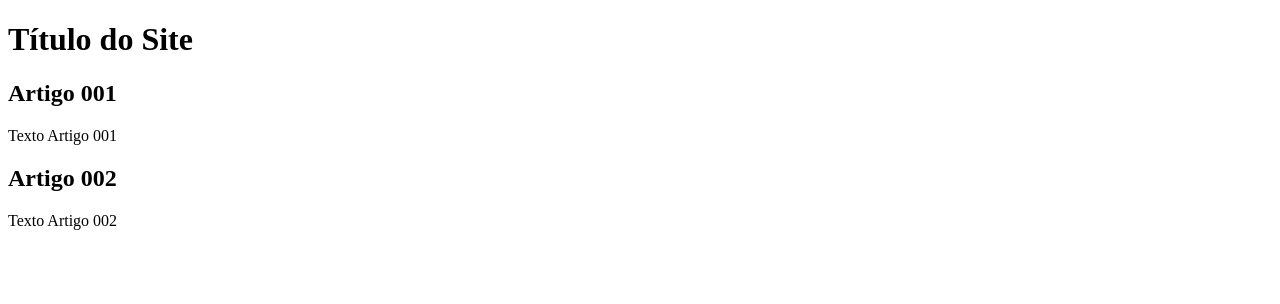
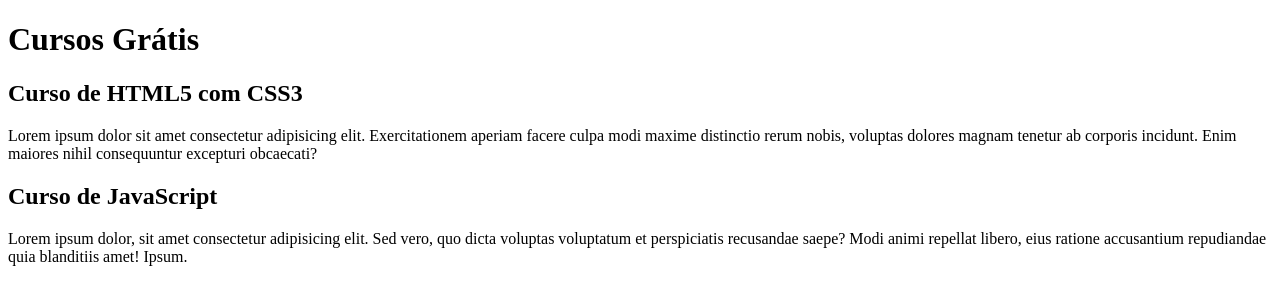
Before and after one commit to kauekaj/projeto-site, a plain HTML site: page index.html in a window 1280 px wide. Drawn offline with Linux system fonts and the light colour scheme.

Commit message:
inserindo conteúdo

```diff
--- a/index.html
+++ b/index.html
@@ -9,15 +9,19 @@
 <body>
     <main>
         <header>
-            <h1>Título do Site</h1>
+            <h1>Cursos Grátis</h1>
         </header>
         <article>
-            <h2>Artigo 001</h2>
-            <p>Texto Artigo 001</p>
+            <h2>Curso de HTML5 com CSS3</h2>
+            <p>Lorem ipsum dolor sit amet consectetur adipisicing elit. Exercitationem aperiam facere
+                culpa modi maxime distinctio rerum nobis, voluptas dolores magnam tenetur ab corporis incidunt.
+                Enim maiores nihil consequuntur excepturi obcaecati?</p>
         </article>
         <article>
-            <h2>Artigo 002</h2>
-            <p>Texto Artigo 002</p>
+            <h2>Curso de JavaScript</h2>
+            <p>Lorem ipsum dolor, sit amet consectetur adipisicing elit. Sed vero, quo dicta voluptas voluptatum
+                et perspiciatis recusandae saepe? Modi animi repellat libero, eius ratione accusantium repudiandae
+                quia blanditiis amet! Ipsum.</p>
         </article>
     </main>
 </body>
```
